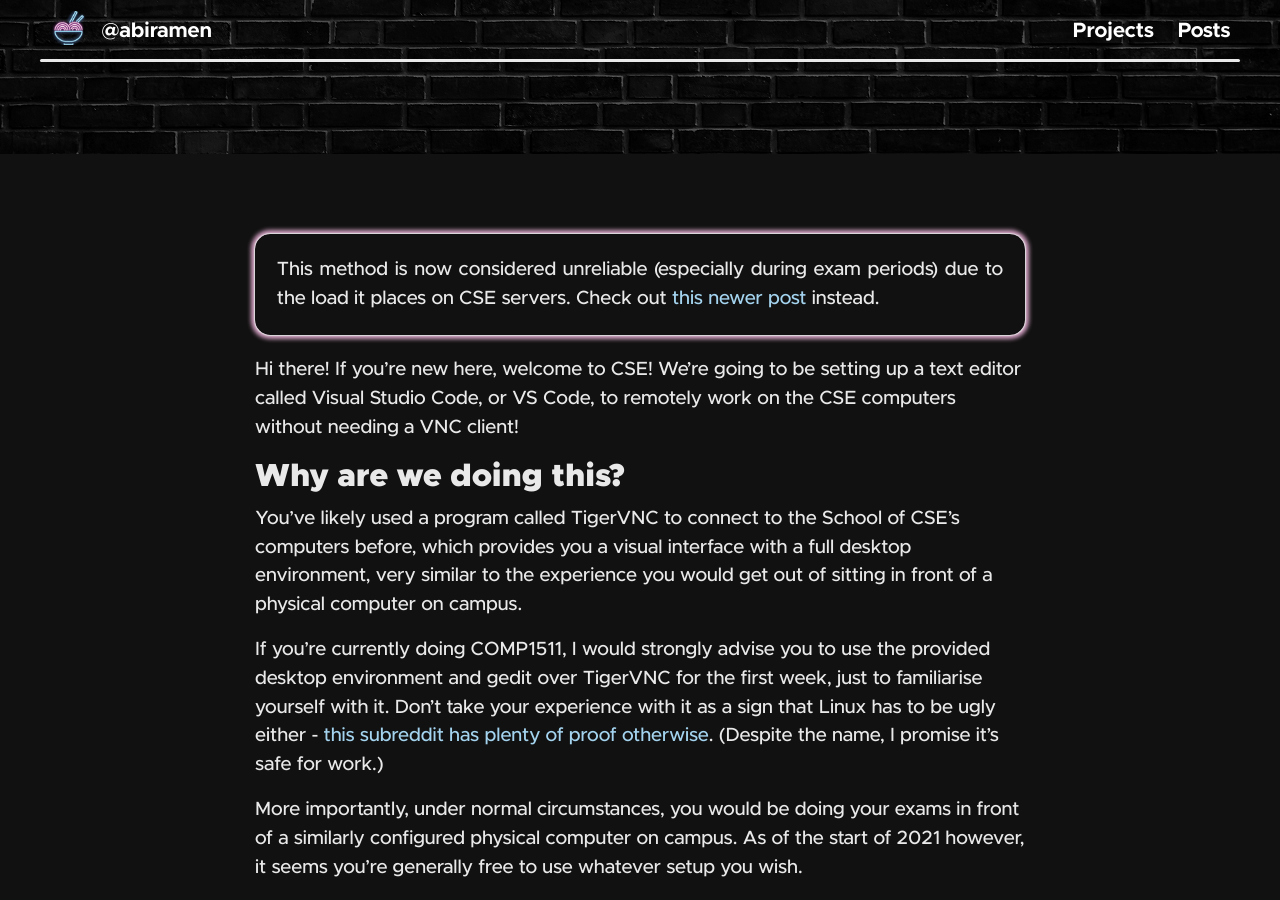
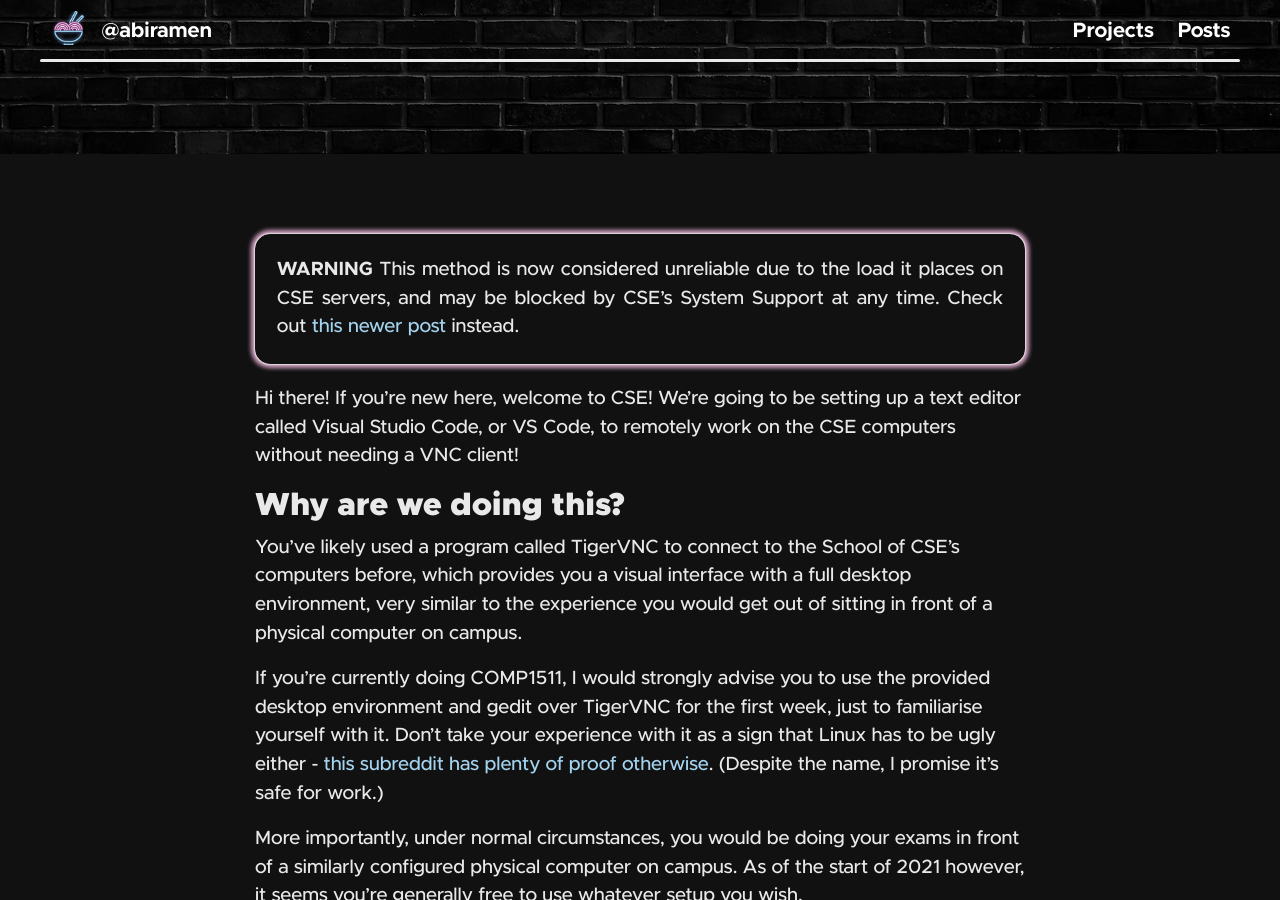
Before and after one commit to jeffreydyao/abiramen.github.io, a Jekyll site: the page built from _posts/2020-09-18-cse-setup-old.md, in a window 1280 px wide and 900 px high, scrolled down 746 px. Built offline with Jekyll 4.4.1, drawn with Linux system fonts in a browser that asks for light colours; nearby versions of some CDN libraries; comment, search, counter and statistics services are not loaded.

Commit message:
Update 2020-09-18-cse-setup-old.md

```diff
--- a/_posts/2020-09-18-cse-setup-old.md
+++ b/_posts/2020-09-18-cse-setup-old.md
@@ -10,7 +10,7 @@ desc: This is now what we call a /bad/ idea. Check out the new version of this p
 ---
 
 {: .alert .alert-red}
-This method is now considered unreliable (especially during exam periods) due to the load it places on CSE servers. Check out [this newer post](/cse-setup) instead.
+**WARNING** This method is now considered unreliable due to the load it places on CSE servers, and may be blocked by CSE's System Support at any time. Check out [this newer post](/cse-setup) instead.
 
 Hi there! If you're new here, welcome to CSE! We're going to be setting up a text editor called Visual Studio Code, or VS Code, to remotely work on the CSE computers without needing a VNC client!
 
```
